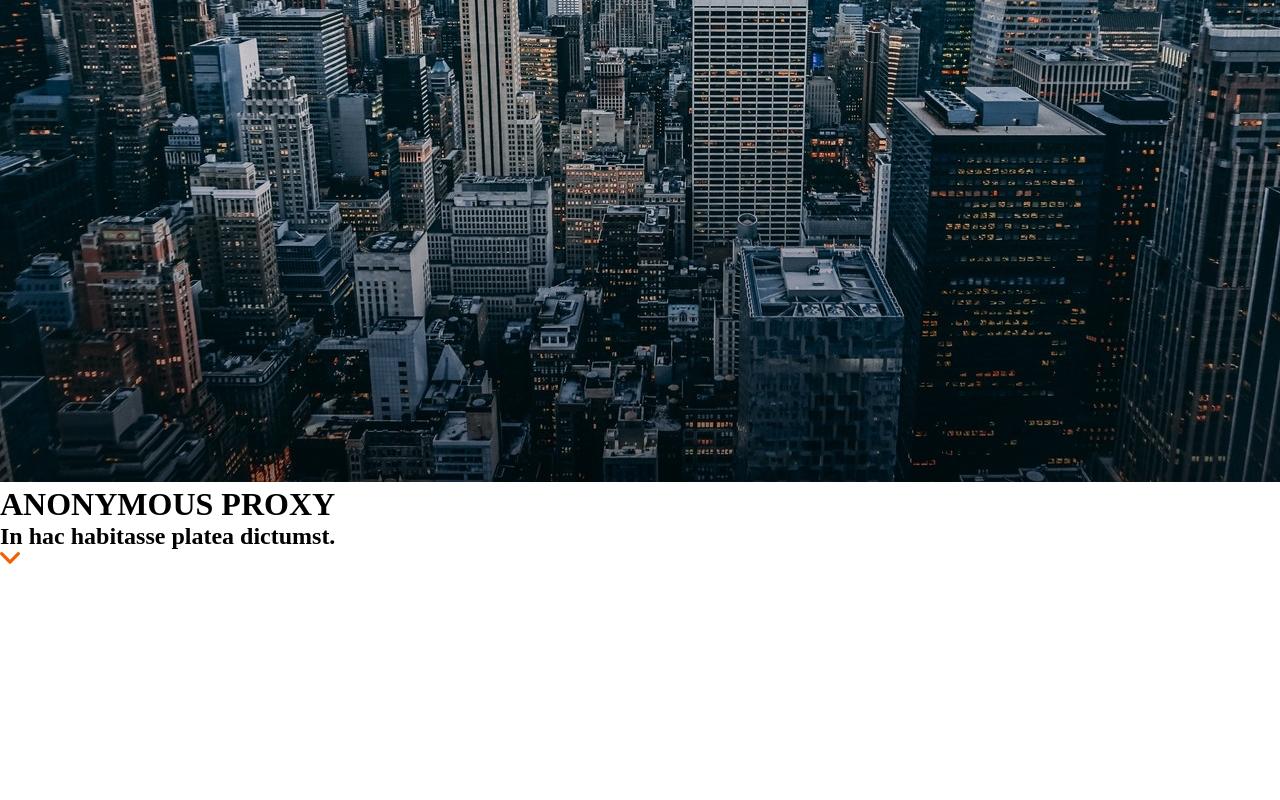
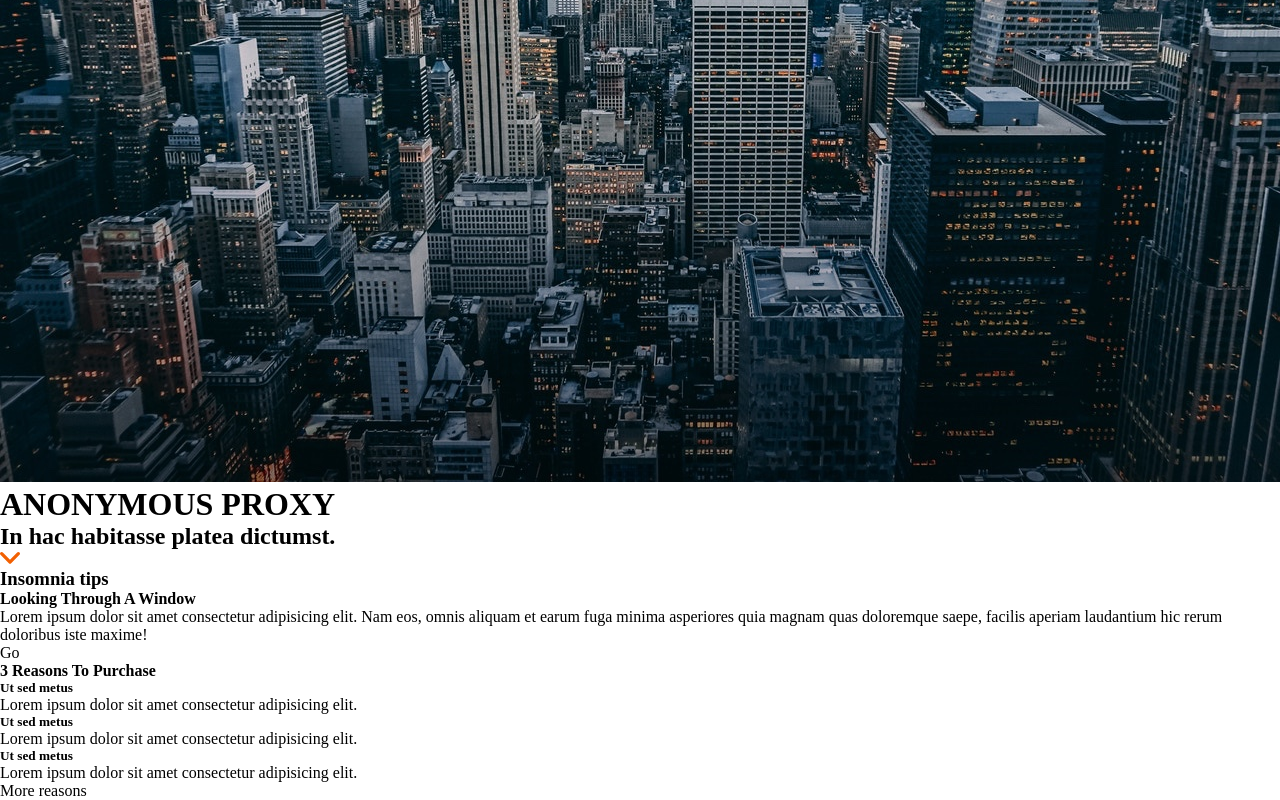
Before and after one commit to Adalab/modulo-1-evaluacion-final-iewaw, a website built with Vite: page src/index.html in a window 1280 px wide. Shown: the part 304-1104 px from the top of the page. Before the commit the page ends 872 px from the top, so only its background shows below. Built offline with nearby package versions, Linux system fonts and the light colour scheme.

Commit message:
first version of main.html

```diff
--- a/src/partials/main.html
+++ b/src/partials/main.html
@@ -1,3 +1,26 @@
-<main>
-
+<main class="main">
+    <section class="main__section1">
+        <h3 class="main__tips">Insomnia tips</h3>
+        <h4 class="main__window">Looking Through A Window</h4>
+        <p class="main__text">Lorem ipsum dolor sit amet consectetur adipisicing elit. Nam eos, omnis aliquam et earum
+            fuga minima asperiores quia magnam quas doloremque saepe, facilis aperiam laudantium hic rerum doloribus
+            iste maxime!</p>
+        <span class="main__go">Go</span>
+    </section>
+    <section class="main__section2">
+        <h4 class="main__reasons">3 Reasons To Purchase</h4>
+        <article>
+            <h5 class="main__reason">Ut sed metus</h5>
+            <p class="main__description">Lorem ipsum dolor sit amet consectetur adipisicing elit.</p>
+        </article>
+        <article>
+            <h5 class="main__reason">Ut sed metus</h5>
+            <p class="main__description">Lorem ipsum dolor sit amet consectetur adipisicing elit.</p>
+        </article>
+        <article>
+            <h5 class="main__reason">Ut sed metus</h5>
+            <p class="main__description">Lorem ipsum dolor sit amet consectetur adipisicing elit.</p>
+        </article>
+        <span class="main__more">More reasons</span>
+    </section>
 </main>
```
